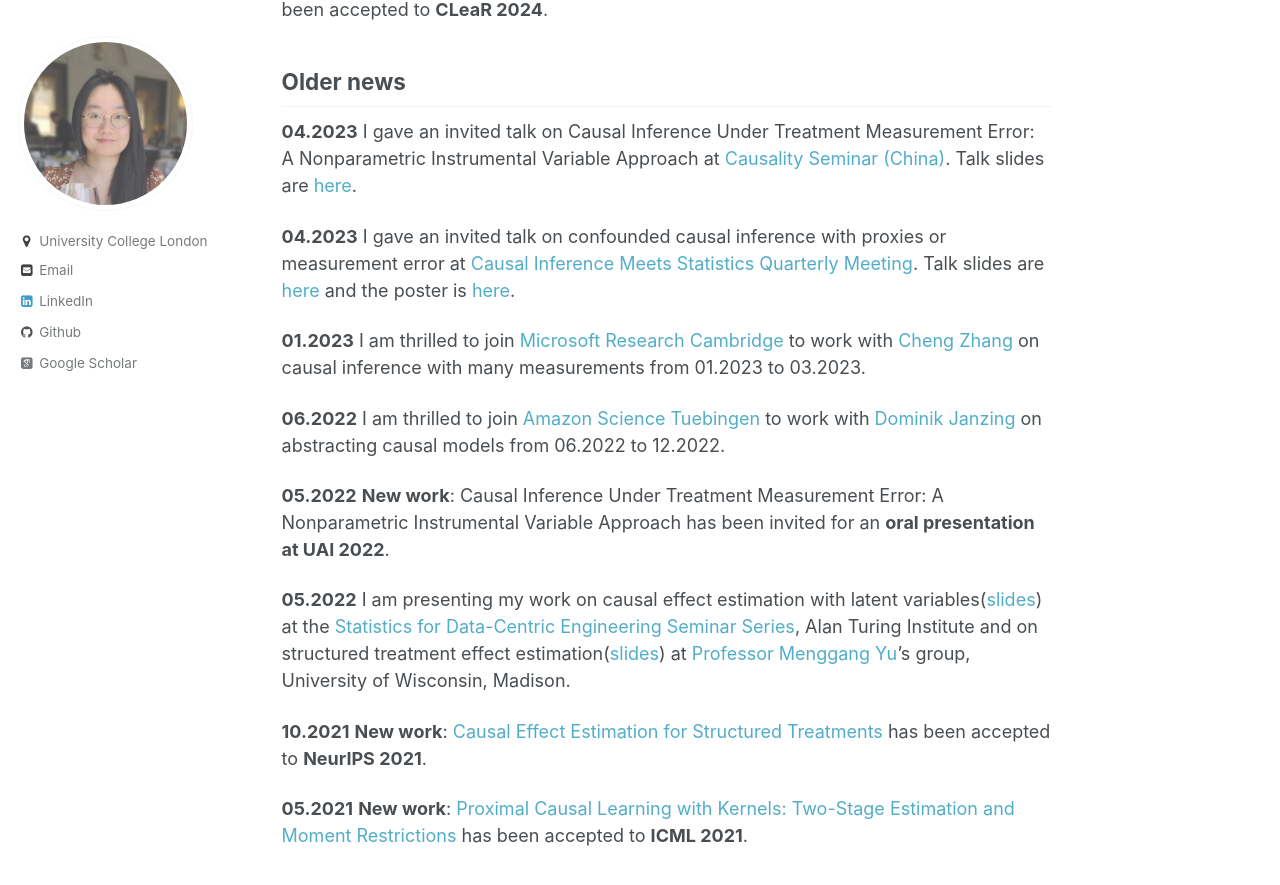
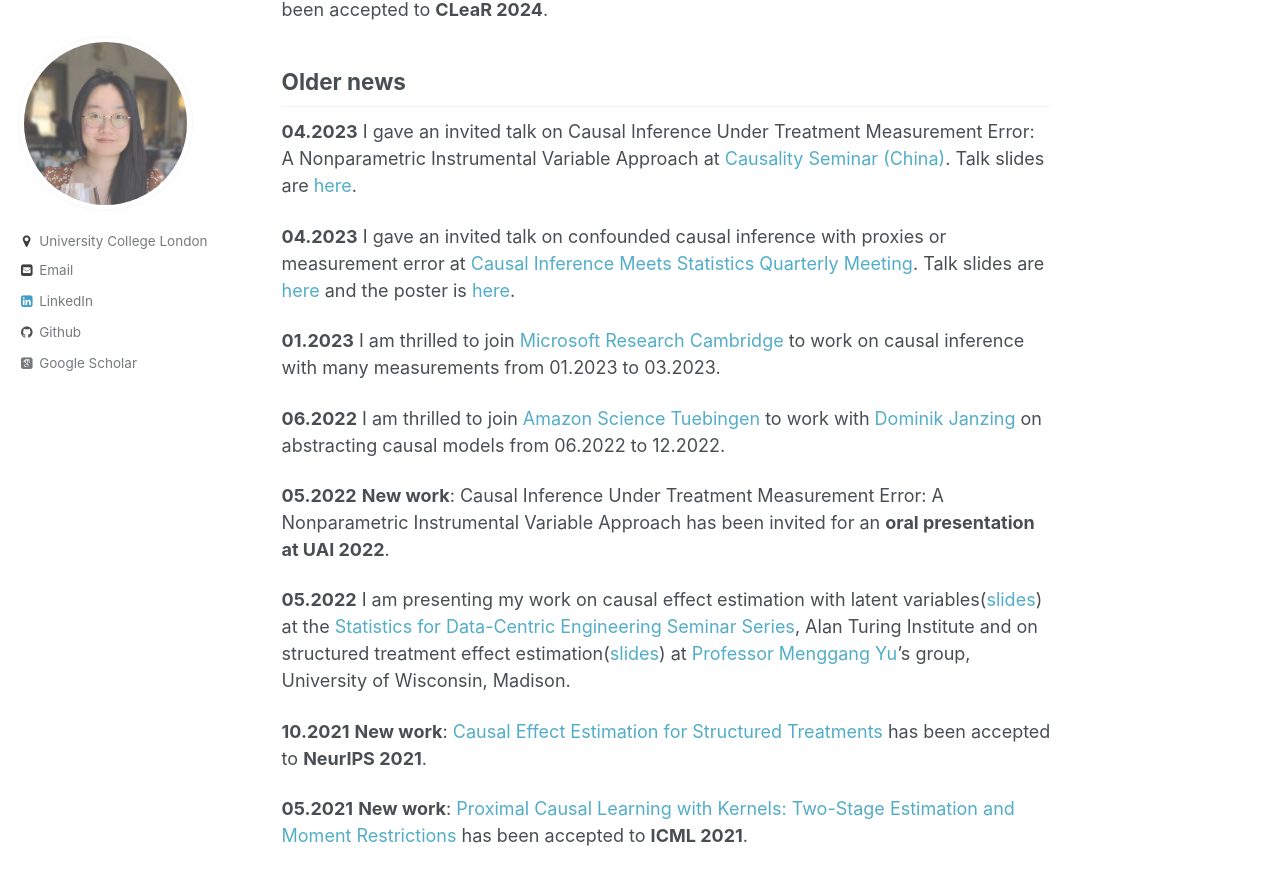
Before and after one commit to yuchen-zhu/yuchen-zhu.github.io, a Jekyll site: the page built from _pages/about.md, in a window 1280 px wide and 900 px high, scrolled down 762 px. Shown: the top 885 px of the window. Built offline with Jekyll 4.4.1, drawn with Linux system fonts in a browser that asks for light colours; some web fonts are replaced.

Commit message:
edit about, publications and cv

```diff
--- a/_pages/about.md
+++ b/_pages/about.md
@@ -28,7 +28,7 @@ My research interests are three-fold: 1. understanding the **foundations of how
 
 **04.2023** I gave an invited talk on confounded causal inference with proxies or measurement error at [Causal Inference Meets Statistics Quarterly Meeting](https://quarter-on-causality.github.io/analysis/). Talk slides are [here](https://yuchen-zhu.github.io/files/paris-talk.pdf) and the poster is [here](https://quarter-on-causality.github.io/analysis/posters/Zhu_PMMR.pdf).
 
-**01.2023** I am thrilled to join [Microsoft Research Cambridge](https://www.microsoft.com/en-us/research/lab/microsoft-research-cambridge/) to work with [Cheng Zhang](https://www.microsoft.com/en-us/research/people/chezha/) on causal inference with many measurements from 01.2023 to 03.2023.
+**01.2023** I am thrilled to join [Microsoft Research Cambridge](https://www.microsoft.com/en-us/research/lab/microsoft-research-cambridge/) to work on causal inference with many measurements from 01.2023 to 03.2023.
 
 **06.2022** I am thrilled to join [Amazon Science Tuebingen](https://www.amazon.science/locations/tubingen) to work with [Dominik Janzing](https://janzing.github.io) on abstracting causal models from 06.2022 to 12.2022.
 
```
Also changed, not shown: _pages/publications.md (line endings or trailing spaces), 1 other file.
